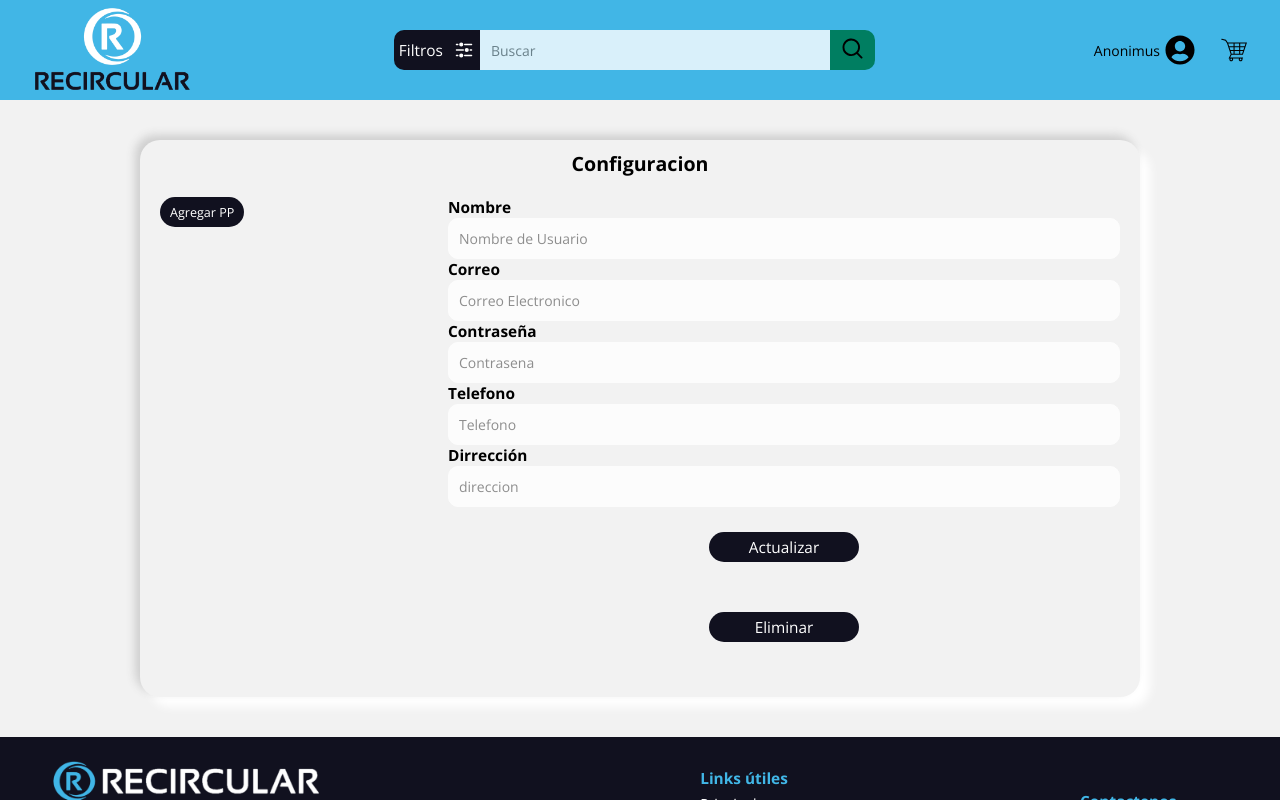
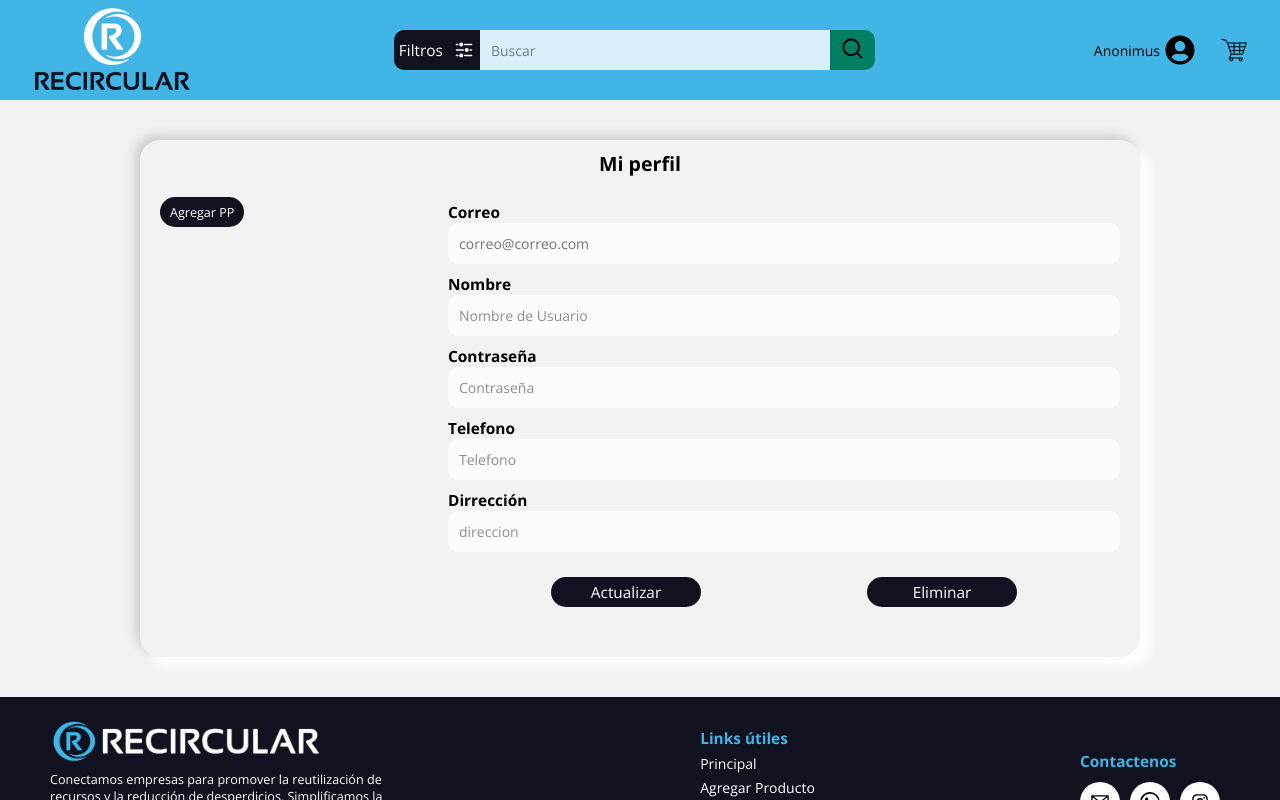
Before and after one commit to DavidBetancurRamirez/Recircular, a React (Vite) app in the folder frontend/: page /perfil in a window 1280 px wide. Shown: the top 800 px of the page. Built offline with nearby package versions, Linux system fonts and the light colour scheme.

Commit message:
Agregando campos de mi perfil

```diff
--- a/frontend/src/components/Agregar.jsx
+++ b/frontend/src/components/Agregar.jsx
@@ -46,7 +46,17 @@ const Agregar = () => {
             <ContenedorSombra>
                 <h2>Agregar Producto</h2>
                 <Formulario>
-
+                    <ContenedorInput>
+                        <h3>Nombre</h3>
+                        <Input
+                            required
+                            name = "nombre"
+                            type="text"
+                            placeholder="Nombre"
+                            value={nombre}
+                            onChange={(e) => cambiarNombre(e.target.value)}
+                        />
+                    </ContenedorInput>
 
                     <Mitad>
                         <SelecMateriales materiales={materiales} cambiarMateriales={cambiarMateriales} />
--- a/frontend/src/components/Perfil.jsx
+++ b/frontend/src/components/Perfil.jsx
@@ -4,19 +4,19 @@ import Layout from "./Layout";
 import styled from "styled-components";
 import colores from "../styles/colores";
 import AgregarImgP from "../elements/AgregarImgP";
-import { ContenedorSombra, Formulario, Input, InputFlexible, Tercio } from "../styles/varios";
+import { ContenedorSombra, Formulario, Input, Tercio } from "../styles/varios";
 
 const ContenedorInput = styled.div`
+    margin: 5px 0;
+`
+const ContenedorBotones = styled.div`
     display: flex;
-    align-items: center;
-    width: 100%;
-    height: 30px;
-    margin-bottom: 20px;
-`
-const Boton = styled.button`
+    justify-content: space-around;
+    margin: 20px;
+
+    button {
         width: 150px;
         height: 30px;
-    margin: 25px auto;
         border: none;
         border-radius: 20px;
         color: #fff;
@@ -25,18 +25,19 @@ const Boton = styled.button`
         cursor: pointer;
         transition: 0.5s all ease;
 
-    &:hover { color: ${colores.azulClaro}; }
+        &:hover { background-color: ${colores.error}; }
+    }
 
-    @media (max-width: 800px) { margin: 20px auto; }
+    .actualizar {
+        &:hover { background-color: ${colores.exito}; }
+    }
 `
-
 
 
 const Perfil = () => {
     const [imagenes, cambiarImagenes] = useState([])
 
     const [nombre, cambiarNombre] = useState("");
-    const [correo, cambiarCorreo] = useState("");
     const [password, cambiarPassword] = useState("");
     const [telefono, cambiarTelefono] = useState("");
     const [direccion, cambiarDireccion] = useState("");
@@ -44,12 +45,24 @@ const Perfil = () => {
     return (
       <Layout>
         <ContenedorSombra>
-          <h2>Configuracion</h2>
+          <h2>Mi perfil</h2>
           <Tercio>
             <AgregarImgP imagenes={imagenes} cambiarImagenes={cambiarImagenes} />
             <div>
                 <Formulario>
-                <div>
+                    <ContenedorInput>
+                        <h3>Correo</h3>
+                        <Input
+                            required
+                            name = "Correo"
+                            type="email"
+                            placeholder="Correo Electronico"
+                            value={"correo@correo.com"}
+                            disabled
+                        />
+                    </ContenedorInput>
+
+                    <ContenedorInput>
                         <h3>Nombre</h3>
                         <Input
                             required
@@ -59,33 +72,21 @@ const Perfil = () => {
                             value={nombre}
                             onChange={(e) => cambiarNombre(e.target.value)}
                         />
-                </div>
+                    </ContenedorInput>
 
-                <div>
-                    <h3>Correo</h3>
-                    <Input
-                        required
-                        name = "Correo"
-                        type="email"
-                        placeholder="Correo Electronico"
-                        value={correo}
-                        onChange={(e) => cambiarCorreo(e.target.value)}
-                    />
-                </div>
-
-                <div>
+                    <ContenedorInput>
                         <h3>Contraseña</h3>
                         <Input
                             required
                             name = "Contrasena"
                             type="password"
-                        placeholder="Contrasena"
+                            placeholder="Contraseña"
                             value={password}
                             onChange={(e) => cambiarPassword(e.target.value)}
                         />
-                </div>
+                    </ContenedorInput>
 
-                <div>
+                    <ContenedorInput>
                         <h3>Telefono</h3>
                         <Input
                             required
@@ -95,9 +96,9 @@ const Perfil = () => {
                             value={telefono}
                             onChange={(e) => cambiarTelefono(e.target.value)}
                         />
-                </div>
+                    </ContenedorInput>
 
-                <div>
+                    <ContenedorInput>
                         <h3>Dirrección</h3>
                         <Input
                             required
@@ -107,10 +108,12 @@ const Perfil = () => {
                             value={direccion}
                             onChange={(e) => cambiarDireccion(e.target.value)}
                         />
-                </div>
+                    </ContenedorInput>
 
-                <Boton>Actualizar</Boton>
-                <Boton>Eliminar</Boton>
+                    <ContenedorBotones>
+                        <button className="actualizar" >Actualizar</button>
+                        <button>Eliminar</button>
+                    </ContenedorBotones>
 
                 </Formulario>
             </div>
```
Lines whose indentation alone changed are shown as unchanged.
